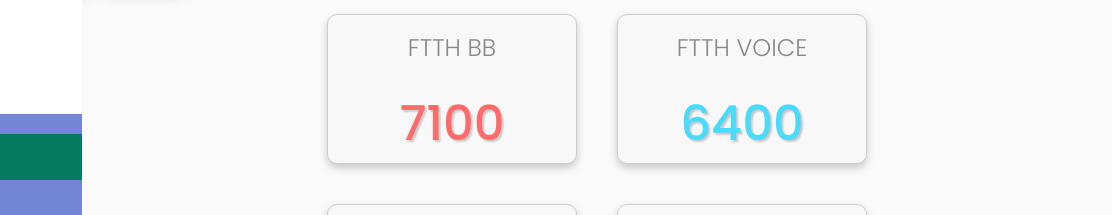
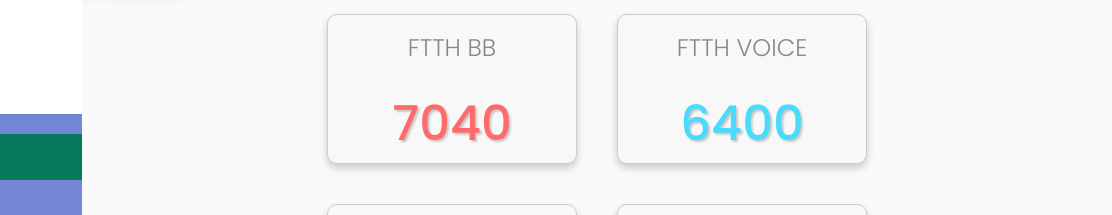
Before and after one commit to BKSITES2023/bsnlctdoawest.github.io, a plain HTML site: page index.html in a window 1280 px wide. Shown: the part 96-311 px from the top of the page, 168-1280 px from the left. Drawn offline with nearby package versions, Linux system fonts and the light colour scheme.

Commit message:
Update index.html

```diff
--- a/index.html
+++ b/index.html
@@ -872,7 +872,7 @@
       var count6 = 0;
 
       var interval1 = setInterval(function() {
-        count1 += 100;
+        count1 += 80;
         value1.innerText = count1;
         if (count1 >= 7033) {
           clearInterval(interval1);
@@ -880,7 +880,7 @@
       }, 10);
 
       var interval2 = setInterval(function() {
-        count2 += 100;
+        count2 += 80;
         value2.innerText = count2;
         if (count2 >= 6369) {
           clearInterval(interval2);
```
